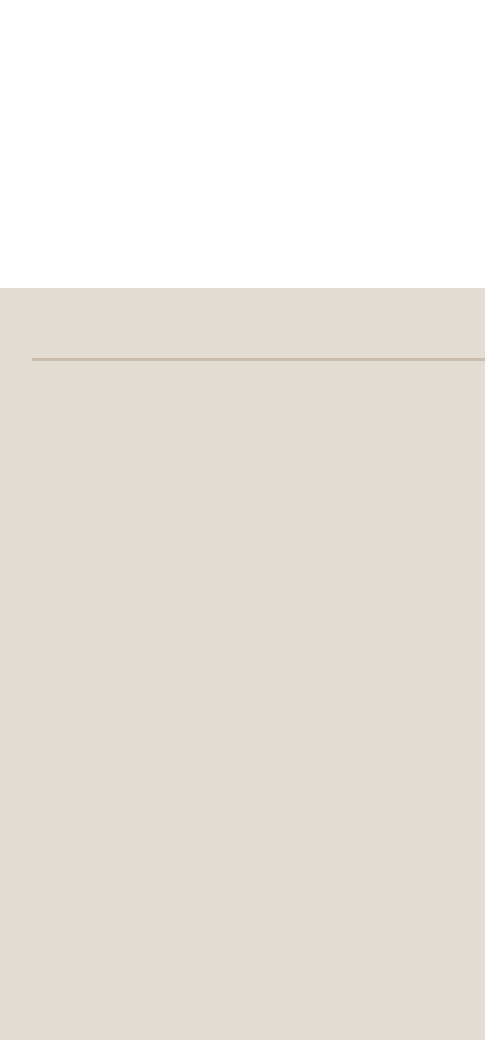
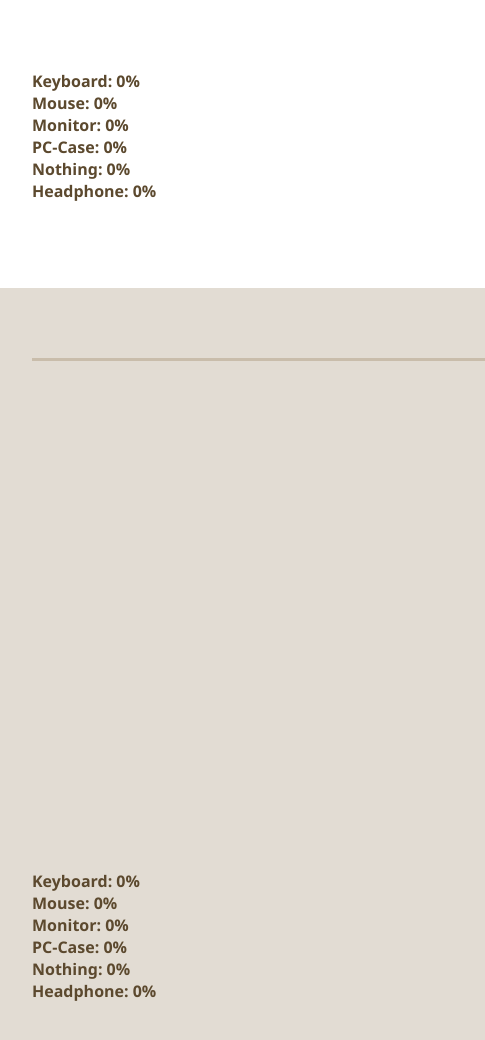
Before and after one commit to 5alomao/hardware-scan-AI, a plain HTML site: page index.html in a window 1280 px wide. Shown: the part 1312-2352 px from the top of the page, 0-485 px from the left. Drawn offline with Linux system fonts and the light colour scheme.

Commit message:
refactor(index.html): Adjusted html structure

```diff
--- a/index.html
+++ b/index.html
@@ -55,7 +55,14 @@
 
           <div class="scan-webcam__content__results">
             <h3>Results</h3>
-            <div id="scan-webcam__content__results__labels"></div>
+            <div id="scan-webcam__content__results__labels">
+              <p class="labels__item">Keyboard: 0%</p>
+              <p class="labels__item">Mouse: 0%</p>
+              <p class="labels__item">Monitor: 0%</p>
+              <p class="labels__item">PC-Case: 0%</p>
+              <p class="labels__item">Nothing: 0%</p>
+              <p class="labels__item">Headphone: 0%</p>
+            </div>
           </div>
         </div>
       </section>
@@ -66,7 +73,6 @@
         </header>
 
         <div class="upload-file__content">
-          <!-- Botão que chama a função para abrir o seletor de arquivos -->
           <button
             id="uploadButton"
             onclick="openFilePicker()"
@@ -75,7 +81,6 @@
             Upload Image
           </button>
 
-          <!-- Input de arquivo (escondido) -->
           <input
             type="file"
             id="uploadInput"
@@ -83,7 +88,6 @@
             accept="image/*"
           />
 
-          <!-- Imagem carregada -->
           <img
             id="uploadedImage"
             class="upload-file__content__image"
@@ -91,10 +95,16 @@
             alt="Loaded Image"
           />
 
-          <!-- Resultados -->
           <div class="upload-file__content__results">
             <h3>Results</h3>
-            <div id="upload-file__content__results__labels"></div>
+            <div id="upload-file__content__results__labels">
+              <p class="labels__item">Keyboard: 0%</p>
+              <p class="labels__item">Mouse: 0%</p>
+              <p class="labels__item">Monitor: 0%</p>
+              <p class="labels__item">PC-Case: 0%</p>
+              <p class="labels__item">Nothing: 0%</p>
+              <p class="labels__item">Headphone: 0%</p>
+            </div>
           </div>
         </div>
       </section>
```
